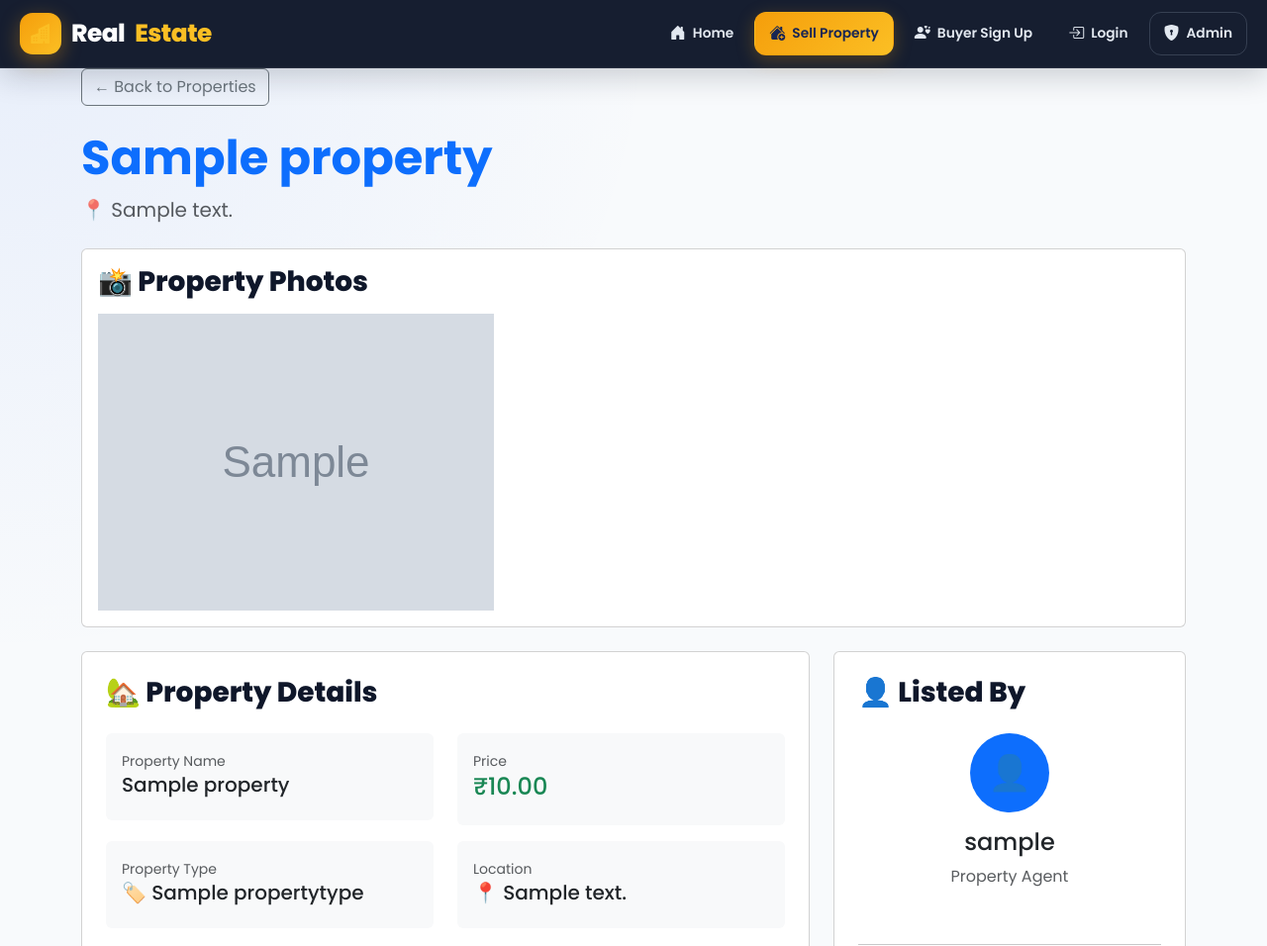
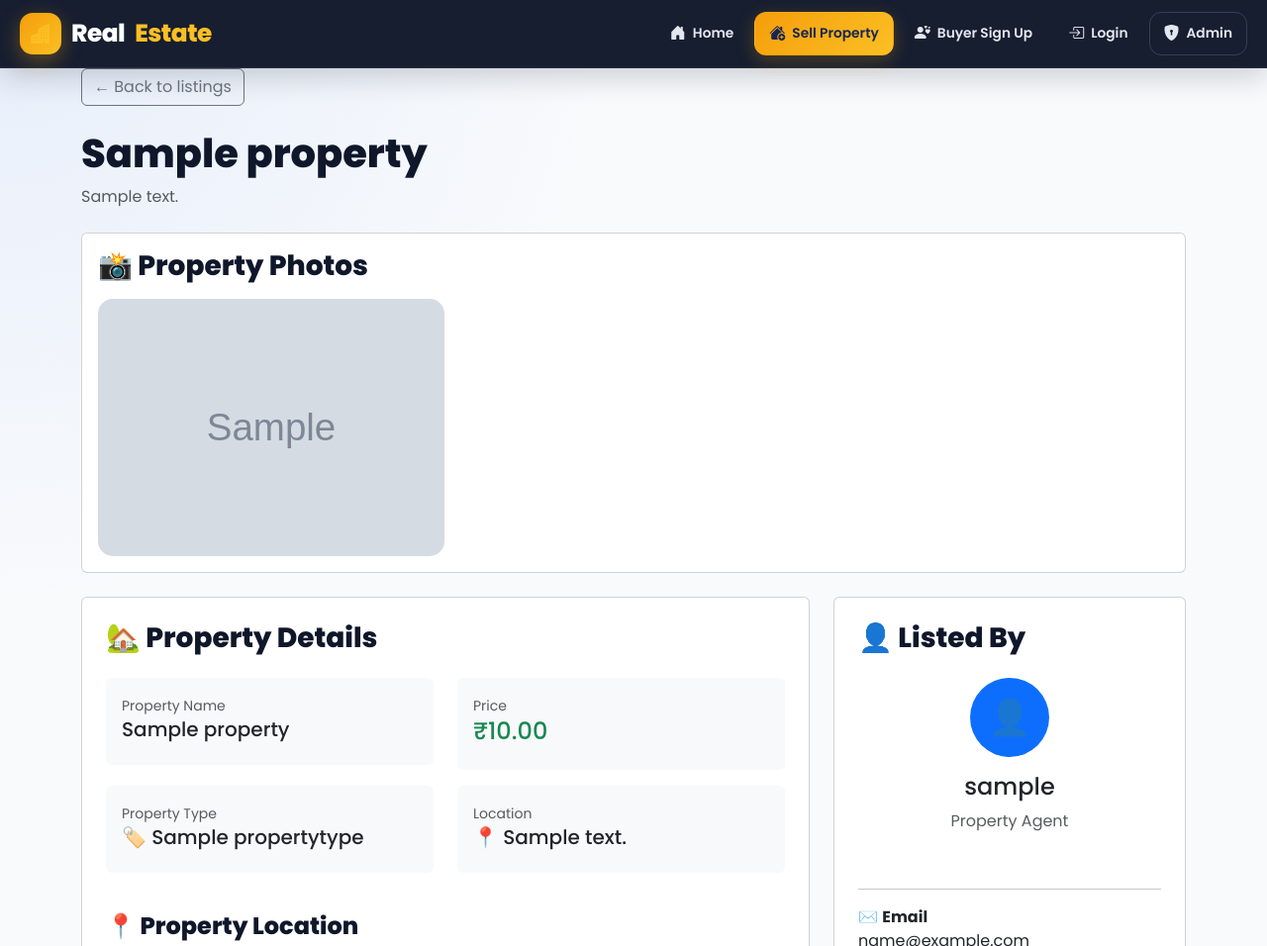
Before and after one commit to Keerthi-3009/real-estate-project, a Django app: page /property/1/ in a window 1280 px wide. Shown: the top 956 px of the page at 99% size. Run offline with Django 5.2, Linux system fonts and the light colour scheme; tables that the repository leaves empty hold one stand-in row (values such as "Sample post"); grey boxes marked "Sample" are stand-in pictures.

Commit message:
Fix broken property detail template and align gallery images

```diff
--- a/listings/templates/listings/property_detail.html
+++ b/listings/templates/listings/property_detail.html
@@ -1,177 +1,72 @@
-    {% extends 'listings/base.html' %}
-
+{% extends 'listings/base.html' %}
 {% block title %}{{ property.title }}{% endblock %}
-
 {% block content %}
 
-<a href="{% url 'property_list' %}"
-   class="btn btn-outline-secondary mb-4">
-    ← Back to Properties
+<a href="{% url 'property_list' %}" class="btn btn-outline-secondary mb-4">
+    ← Back to listings
 </a>
 
+<h1 class="section-title mb-2">{{ property.title }}</h1>
+<p class="text-muted mb-4">{{ property.description }}</p>
 
-<!-- Property Title -->
-
-<div class="mb-4">
-
-    <h1 class="display-5 fw-bold text-primary">
-        {{ property.title }}
-    </h1>
-
-    <p class="text-muted fs-5">
-        📍 {{ property.address }}
-    </p>
-
+<!-- Image Gallery -->
+<div class="card detail-card p-3 mb-4">
+    <h3 class="section-title mb-3">📸 Property Photos</h3>
+    <div class="row g-3">
+        {% for img in property.images.all %}
+            <div class="col-lg-4 col-md-6">
+                <img src="{{ img.image.url }}"
+                     alt="{{ property.title }}"
+                     style="width: 100%; height: 260px; object-fit: cover; border-radius: 15px;">
+            </div>
+        {% empty %}
+            <div class="col-12">
+                <div class="alert alert-warning">No images uploaded for this property.</div>
+            </div>
+        {% endfor %}
+    </div>
 </div>
 
+<!-- Property Information -->
+<div class="row g-4">
+    <div class="col-lg-8">
+        <div class="card detail-card p-4">
+            <h3 class="section-title mb-4">🏡 Property Details</h3>
 
-<!-- Image Gallery -->
+            <div class="row mb-4">
+                <div class="col-md-6">
+                    <div class="p-3 bg-light rounded mb-3">
+                        <small class="text-muted">Property Name</small>
+                        <h5>{{ property.title }}</h5>
+                    </div>
+                </div>
 
-<div class="card detail-card p-3 mb-4">
+                <div class="col-md-6">
+                    <div class="p-3 bg-light rounded mb-3">
+                        <small class="text-muted">Price</small>
+                        <h4 class="text-success">₹{{ property.price }}</h4>
+                    </div>
+                </div>
 
-    <h3 class="section-title mb-3">
-        📸 Property Photos
-    </h3>
+                {% if property.property_type %}
+                <div class="col-md-6">
+                    <div class="p-3 bg-light rounded mb-3">
+                        <small class="text-muted">Property Type</small>
+                        <h5>🏷️ {{ property.property_type }}</h5>
+                    </div>
+                </div>
+                {% endif %}
 
-    <div class="row g-3">
-
-        {% for img in property.images.all %}
-
-            <div class="col-lg-4 col-md-6">
-
-                <img src="{{ img.image.url }}"
-                     class="gallery-img"
-                     alt="{{ property.title }}">
-
+                <div class="col-md-6">
+                    <div class="p-3 bg-light rounded mb-3">
+                        <small class="text-muted">Location</small>
+                        <h5>📍 {{ property.address }}</h5>
+                    </div>
+                </div>
             </div>
 
-        {% empty %}
-
-            <div class="col-12">
-
-                <div class="alert alert-warning">
-                    No images uploaded for this property.
-                </div>
-
-            </div>
-
-        {% endfor %}
-
-    </div>
-
-</div>
-
-
-<!-- Property Information -->
-
-<div class="row g-4">
-
-    <div class="col-lg-8">
-
-        <div class="card detail-card p-4">
-
-            <h3 class="section-title mb-4">
-                🏡 Property Details
-            </h3>
-
-
-            <div class="row mb-4">
-
-                <div class="col-md-6">
-
-                    <div class="p-3 bg-light rounded mb-3">
-
-                        <small class="text-muted">
-                            Property Name
-                        </small>
-
-                        <h5>
-                            {{ property.title }}
-                        </h5>
-
-                    </div>
-
-                </div>
-
-
-                <div class="col-md-6">
-
-                    <div class="p-3 bg-light rounded mb-3">
-
-                        <small class="text-muted">
-                            Price
-                        </small>
-
-                        <h4 class="text-success">
-                            ₹{{ property.price }}
-                        </h4>
-
-                    </div>
-
-                </div>
-
-
-                {% if property.property_type %}
-
-                <div class="col-md-6">
-
-                    <div class="p-3 bg-light rounded mb-3">
-
-                        <small class="text-muted">
-                            Property Type
-                        </small>
-
-                        <h5>
-                            🏷️ {{ property.property_type }}
-                        </h5>
-
-                    </div>
-
-                </div>
-
-                {% endif %}
-
-
-                <div class="col-md-6">
-
-                    <div class="p-3 bg-light rounded mb-3">
-
-                        <small class="text-muted">
-                            Location
-                        </small>
-
-                        <h5>
-                            📍 {{ property.address }}
-                        </h5>
-
-                    </div>
-
-                </div>
-
-            </div>
-
-
-            <h4 class="section-title">
-                📝 Description
-            </h4>
-
-            <p class="fs-5 text-secondary">
-                {{ property.description }}
-            </p>
-
-        </div>
-
-
-        <!-- Google Map -->
-
-        {% if property.address %}
-
-        <div class="card detail-card p-4 mt-4">
-
-            <h3 class="section-title mb-3">
-                📍 Property Location
-            </h3>
-
+            {% if property.address %}
+            <h4 class="section-title">📍 Property Location</h4>
             <iframe
                 width="100%"
                 height="350"
@@ -180,103 +75,49 @@
                 allowfullscreen
                 src="https://www.google.com/maps?q={{ property.address|urlencode }}&output=embed">
             </iframe>
-
+            {% endif %}
         </div>
-
-        {% endif %}
-
     </div>
 
-
     <!-- Agent Card -->
-
     <div class="col-lg-4">
-
         <div class="card detail-card p-4">
-
-            <h3 class="section-title mb-4">
-                👤 Listed By
-            </h3>
+            <h3 class="section-title mb-4">👤 Listed By</h3>
 
             <div class="text-center mb-4">
-
-                <div class="rounded-circle bg-primary text-white
-                            d-flex align-items-center justify-content-center
-                            mx-auto mb-3"
+                <div class="rounded-circle bg-primary text-white d-flex align-items-center justify-content-center mx-auto mb-3"
                      style="width:80px;height:80px;font-size:35px;">
-
                     👤
-
                 </div>
-
-                <h4>
-                    {{ property.agent.username }}
-                </h4>
-
-                <p class="text-muted">
-                    Property Agent
-                </p>
-
+                <h4>{{ property.agent.username }}</h4>
+                <p class="text-muted">Property Agent</p>
             </div>
-
 
             <hr>
 
-
-            <p>
-                ✉️ <strong>Email</strong><br>
-                {{ property.agent.email }}
-            </p>
-
+            <p>✉️ <strong>Email</strong><br>{{ property.agent.email }}</p>
 
             {% if property.agent.phone %}
-
-            <p>
-                📞 <strong>Phone</strong><br>
-                {{ property.agent.phone }}
-            </p>
-
+            <p>📞 <strong>Phone</strong><br>{{ property.agent.phone }}</p>
             {% endif %}
 
-
-            <a href="{% url 'property_inquiry' property.pk %}"
-               class="btn btn-success w-100 mt-3">
-
+            <a href="{% url 'property_inquiry' property.pk %}" class="btn btn-success w-100 mt-3">
                 📩 Contact Agent
-
             </a>
-
         </div>
 
-
         {% if user == property.agent %}
-
         <div class="card detail-card p-4 mt-4">
-
-            <h5 class="section-title">
-                ⚙️ Manage Property
-            </h5>
-
-            <a href="{% url 'property_edit' property.pk %}"
-               class="btn btn-warning w-100 mt-2">
-
+            <h5 class="section-title">⚙️ Manage Property</h5>
+            <a href="{% url 'property_edit' property.pk %}" class="btn btn-warning w-100 mt-2">
                 ✏️ Edit Property
-
             </a>
-
-            <a href="{% url 'property_delete' property.pk %}"
-               class="btn btn-danger w-100 mt-2">
-
+            <a href="{% url 'property_delete' property.pk %}" class="btn btn-danger w-100 mt-2">
                 🗑️ Delete Property
-
             </a>
-
         </div>
-
         {% endif %}
-
     </div>
-
 </div>
 
 {% endblock %}
```
Also changed, not shown: listings/templates/listings/property_list.html (+12 -9 lines).
